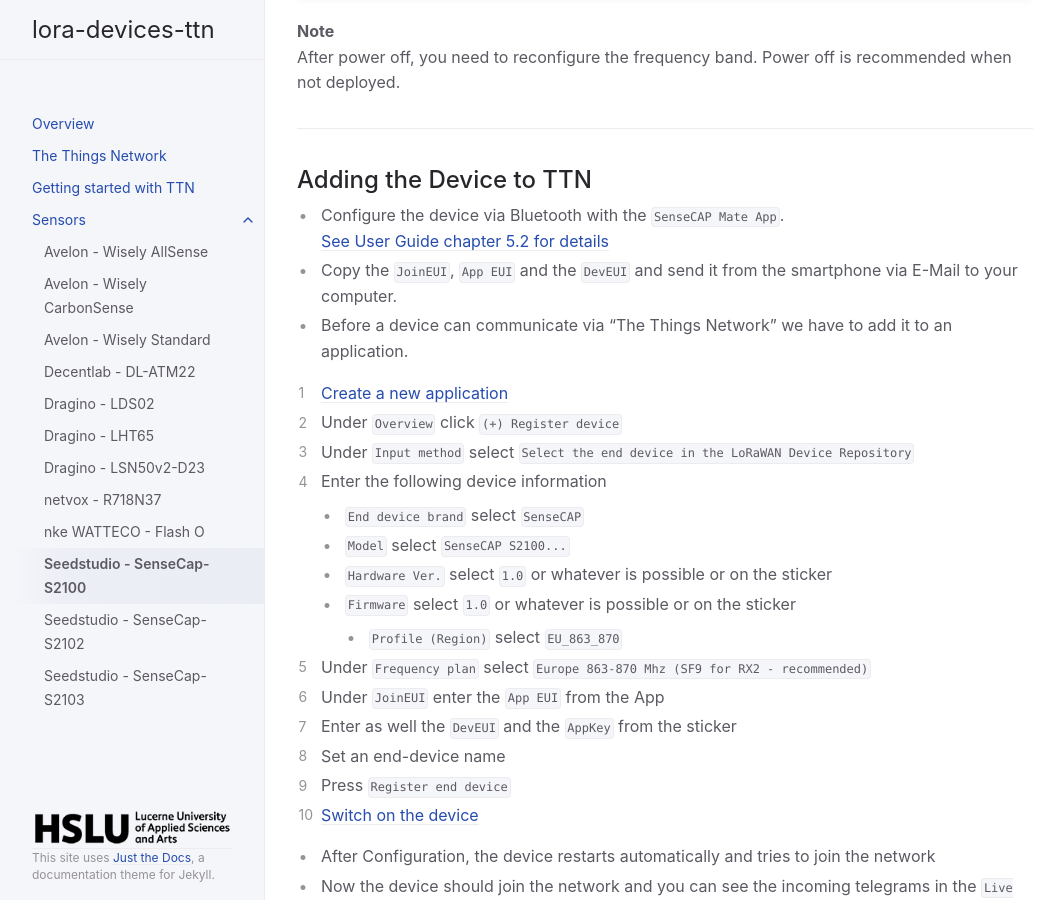
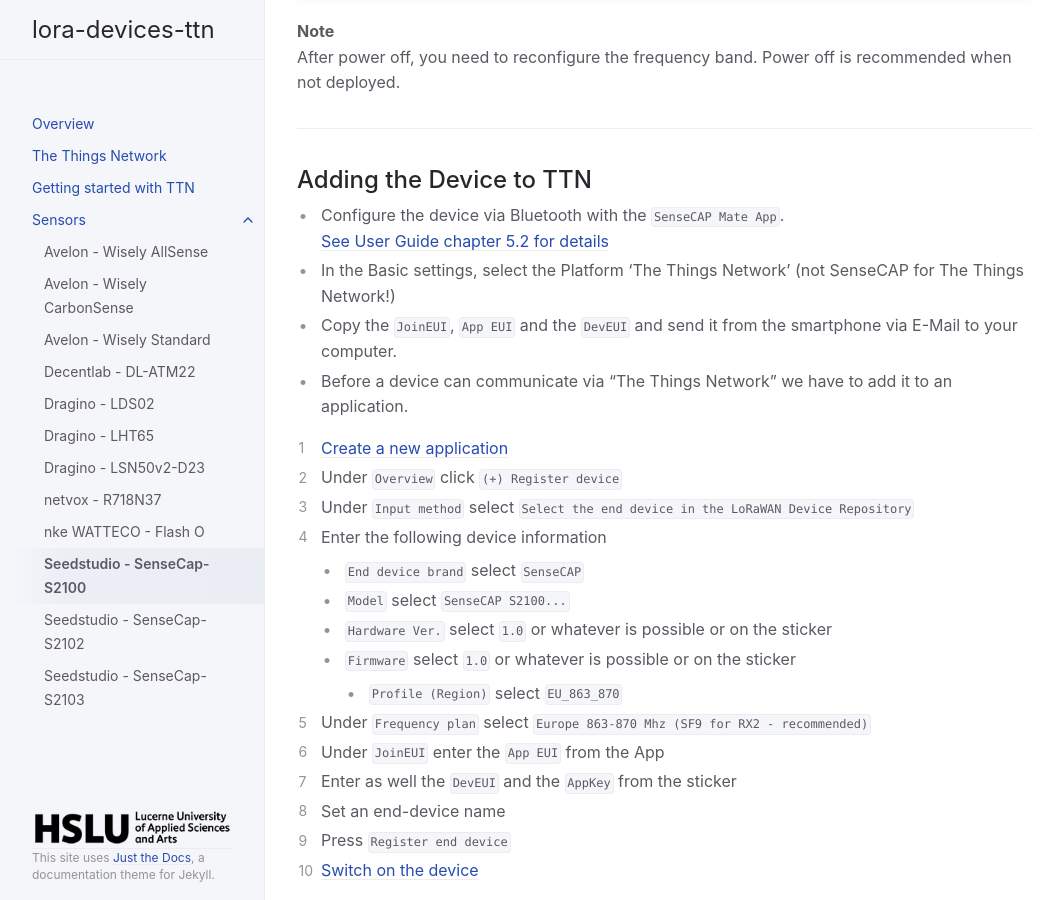
Before and after one commit to hslu-ige-laes/lora-devices-ttn, a Jekyll site: the page built from docs/sensors/seedstudio-sensecap-s2100.md, in a window 1280 px wide and 900 px high, scrolled down 2450 px. Shown: the whole window, without its empty margins (107-1162 px from the left). Built offline with Jekyll 4.4.1, drawn with Linux system fonts in a browser that asks for light colours.

Commit message:
Update seedstudio-sensecap-s2100.md

```diff
--- a/docs/sensors/seedstudio-sensecap-s2100.md
+++ b/docs/sensors/seedstudio-sensecap-s2100.md
@@ -76,6 +76,7 @@ After power off, you need to reconfigure the frequency band. Power off is recomm
 
 ## Adding the Device to TTN
 - Configure the device via Bluetooth with the `SenseCAP Mate App`. [See User Guide chapter 5.2 for details](https://github.com/hslu-ige-laes/lora-devices-ttn/raw/master/docs/sensors/seedstudio-sensecap-s2103_03.pdf)
+- In the Basic settings, select the Platform 'The Things Network' (not SenseCAP for The Things Network!)
 - Copy the `JoinEUI`, `App EUI` and the `DevEUI` and send it from the smartphone via E-Mail to your computer.
 - Before a device can communicate via "The Things Network" we have to add it to an application.<br>
 
```
